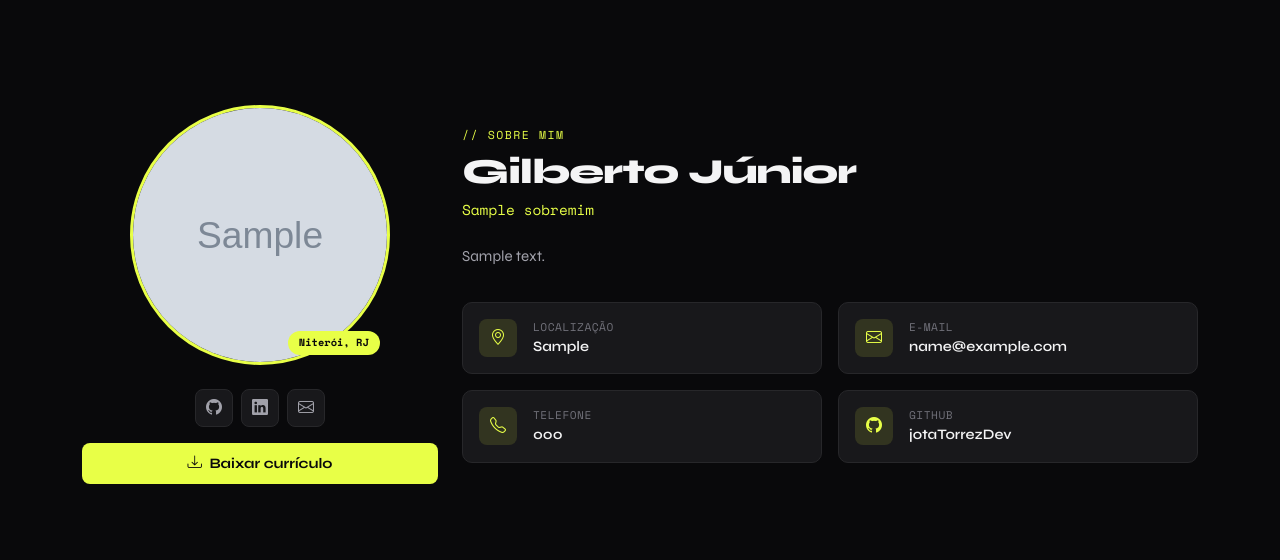
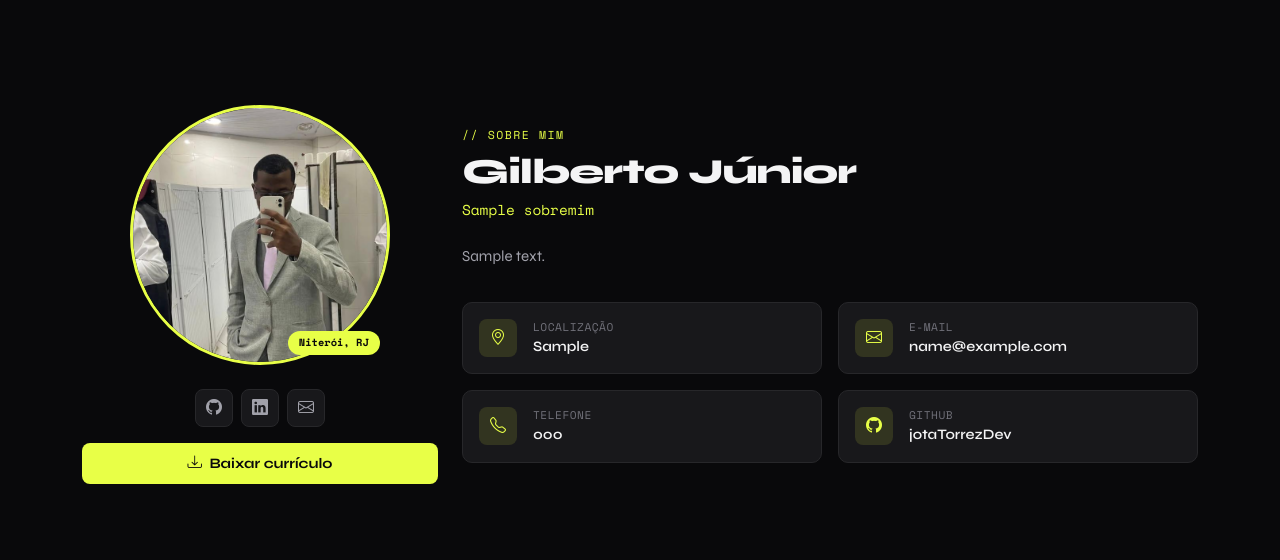
Before and after one commit to jotaTorrezDev/Portifolio, a Django app: page /sobre/ in a window 1280 px wide. Shown: the part 55-615 px from the top of the page. Run offline with Django 4.2, Linux system fonts and the light colour scheme; tables that the repository leaves empty hold one stand-in row (values such as "Sample post"); grey boxes marked "Sample" are stand-in pictures.

Commit message:
Load static files in sobre.html template

```diff
--- a/templates/sobre.html
+++ b/templates/sobre.html
@@ -1,4 +1,5 @@
 {% extends 'base.html' %}
+{% load static %}
 {% block title %}Sobre — Gilberto Júnior{% endblock %}
 {% block content %}
 
@@ -10,7 +11,7 @@
       <div class="col-lg-4 text-center">
         <div class="profile-wrap d-inline-block">
           {% if perfil and perfil.foto %}
-          <img src="{{ perfil.foto.url }}" class="profile-img" alt="Gilberto Júnior">
+          <img src="{% static 'perfil.png' %}" class="profile-img" alt="Gilberto Júnior">
           {% else %}
           <div class="profile-placeholder"><i class="bi bi-person-fill"></i></div>
           {% endif %}
```
